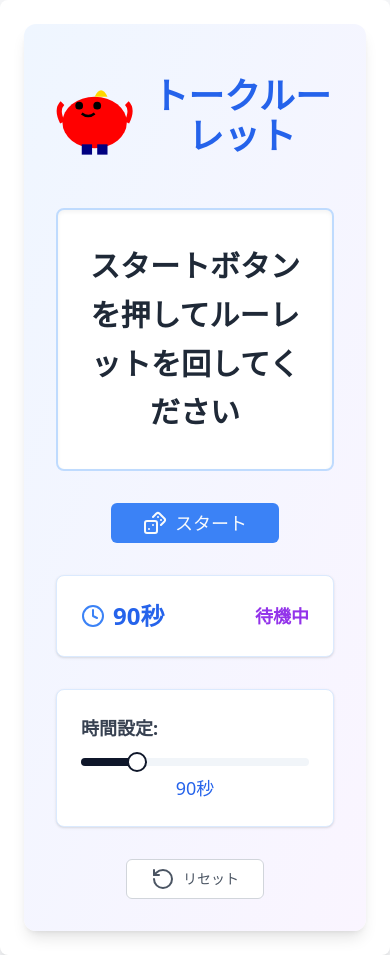
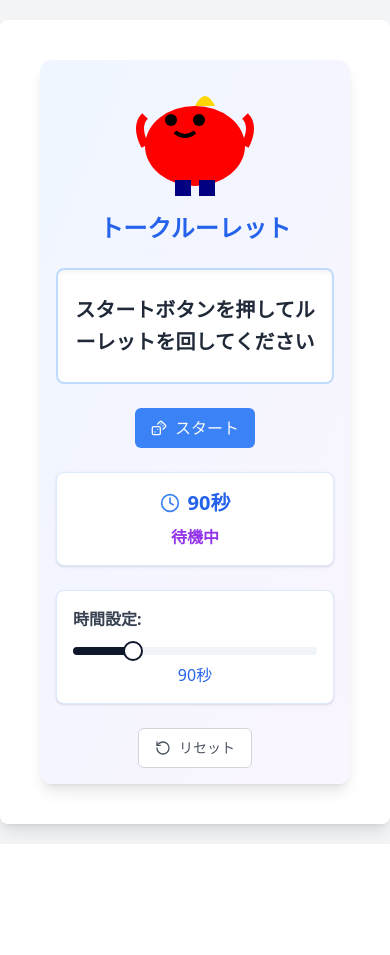
Before and after one commit to yokishin1005/New-, a Next.js app in the folder frontend/: page / in a window 390 px wide. After the commit the page ends 844 px from the top, so only its background shows below. Built offline with nearby package versions, Linux system fonts and the light colour scheme.

Commit message:
modified:   frontend/app/components/TalkRouletteUI.js

```diff
--- a/frontend/app/components/TalkRouletteUI.js
+++ b/frontend/app/components/TalkRouletteUI.js
@@ -25,31 +25,31 @@ const TalkRouletteUI = ({
       case 'idle':
       case 'finished':
         return (
-          <Button onClick={handleStart} className="px-8 py-3 text-lg bg-blue-500 hover:bg-blue-600 transition-colors duration-300 transform hover:scale-105">
-            <Dices className="mr-2" />
+          <Button onClick={handleStart} className="px-4 sm:px-8 py-2 sm:py-3 text-base sm:text-lg bg-blue-500 hover:bg-blue-600 transition-colors duration-300 transform hover:scale-105">
+            <Dices className="mr-2 h-4 w-4 sm:h-5 sm:w-5" />
             スタート
           </Button>
         );
       case 'spinning':
         return (
-          <Button onClick={handleStop} className="px-8 py-3 text-lg bg-red-500 hover:bg-red-600 transition-colors duration-300 transform hover:scale-105">
+          <Button onClick={handleStop} className="px-4 sm:px-8 py-2 sm:py-3 text-base sm:text-lg bg-red-500 hover:bg-red-600 transition-colors duration-300 transform hover:scale-105">
             ストップ
           </Button>
         );
       case 'stopped':
         return (
-          <div className="flex space-x-4">
-            <Button onClick={handleStartTalk} className="px-6 py-3 text-lg bg-green-500 hover:bg-green-600 transition-colors duration-300 transform hover:scale-105">
+          <div className="flex flex-col sm:flex-row space-y-2 sm:space-y-0 sm:space-x-4">
+            <Button onClick={handleStartTalk} className="px-4 sm:px-6 py-2 sm:py-3 text-base sm:text-lg bg-green-500 hover:bg-green-600 transition-colors duration-300 transform hover:scale-105">
               トーク開始
             </Button>
-            <Button onClick={handleChangeTopic} className="px-6 py-3 text-lg bg-yellow-500 hover:bg-yellow-600 transition-colors duration-300 transform hover:scale-105">
+            <Button onClick={handleChangeTopic} className="px-4 sm:px-6 py-2 sm:py-3 text-base sm:text-lg bg-yellow-500 hover:bg-yellow-600 transition-colors duration-300 transform hover:scale-105">
               話題を変える
             </Button>
           </div>
         );
       case 'talking':
         return (
-          <Button onClick={handleChangeTopic} className="px-8 py-3 text-lg bg-yellow-500 hover:bg-yellow-600 transition-colors duration-300 transform hover:scale-105">
+          <Button onClick={handleChangeTopic} className="px-4 sm:px-8 py-2 sm:py-3 text-base sm:text-lg bg-yellow-500 hover:bg-yellow-600 transition-colors duration-300 transform hover:scale-105">
             話題を変える
           </Button>
         );
@@ -59,13 +59,14 @@ const TalkRouletteUI = ({
   };
 
   return (
-    <div className="space-y-8 max-w-2xl mx-auto p-8 bg-gradient-to-br from-blue-50 to-purple-50 rounded-xl shadow-lg">
-      <div className="flex justify-center items-center space-x-4">
+    <div className="p-4 sm:p-6 md:p-8 max-w-xl mx-auto">
+      <div className="space-y-6 sm:space-y-8 bg-gradient-to-br from-blue-50 to-purple-50 rounded-xl shadow-lg p-4 sm:p-6 md:p-8">
+        <div className="flex flex-col sm:flex-row justify-center items-center space-y-4 sm:space-y-0 sm:space-x-4">
           <RouletteCharacter state={state} />
-        <h1 className="text-4xl font-bold text-center text-blue-600">トークルーレット</h1>
+          <h1 className="text-2xl sm:text-3xl md:text-4xl font-bold text-center text-blue-600">トークルーレット</h1>
         </div>
-      <div className="bg-white p-8 rounded-lg shadow-inner border-2 border-blue-200">
-        <p className="text-3xl font-bold min-h-[4em] flex items-center justify-center text-center text-gray-800 leading-relaxed">
+        <div className="bg-white p-4 sm:p-6 md:p-8 rounded-lg shadow-inner border-2 border-blue-200">
+          <p className="text-xl sm:text-2xl md:text-3xl font-bold min-h-[4em] flex items-center justify-center text-center text-gray-800 leading-relaxed">
             {state === 'spinning'
               ? <span className="animate-pulse">{displayedTopic}</span>
               : (currentTopic || 'スタートボタンを押してルーレットを回してください')}
@@ -74,19 +75,19 @@ const TalkRouletteUI = ({
         <div className="flex justify-center">
           {renderButtons()}
         </div>
-      <div className="bg-white p-6 rounded-lg shadow border border-blue-100">
-        <div className="flex justify-between items-center">
+        <div className="bg-white p-4 sm:p-6 rounded-lg shadow border border-blue-100">
+          <div className="flex flex-col sm:flex-row justify-between items-center space-y-2 sm:space-y-0">
             <div className="flex items-center">
-            <Clock className="text-blue-500 mr-2" />
-            <p className="text-2xl font-bold text-blue-600">{timeLeft}秒</p>
+              <Clock className="text-blue-500 mr-2 h-5 w-5 sm:h-6 sm:w-6" />
+              <p className="text-xl sm:text-2xl font-bold text-blue-600">{timeLeft}秒</p>
             </div>
-          <p className="text-lg font-semibold text-purple-600">
+            <p className="text-base sm:text-lg font-semibold text-purple-600">
               {state === 'talking' ? '話し合い中' : state === 'finished' ? '終了' : '待機中'}
             </p>
           </div>
         </div>
-      <div className="bg-white p-6 rounded-lg shadow border border-blue-100">
-        <p className="font-semibold text-lg mb-4 text-gray-700">時間設定:</p>
+        <div className="bg-white p-4 sm:p-6 rounded-lg shadow border border-blue-100">
+          <p className="font-semibold text-base sm:text-lg mb-4 text-gray-700">時間設定:</p>
           <Slider
             min={30}
             max={300}
@@ -96,13 +97,14 @@ const TalkRouletteUI = ({
             disabled={state === 'talking' || state === 'spinning'}
             className="mb-2"
           />
-        <p className="text-center mt-2 text-lg font-medium text-blue-600">{duration}秒</p>
+          <p className="text-center mt-2 text-base sm:text-lg font-medium text-blue-600">{duration}秒</p>
         </div>
         <div className="flex justify-center">
-        <Button onClick={handleReset} variant="outline" className="px-6 py-2 text-gray-600 hover:text-gray-800 border-gray-300 hover:border-gray-400 transition-colors duration-300">
-          <RotateCcw className="mr-2" />
+          <Button onClick={handleReset} variant="outline" className="px-4 sm:px-6 py-2 text-sm sm:text-base text-gray-600 hover:text-gray-800 border-gray-300 hover:border-gray-400 transition-colors duration-300">
+            <RotateCcw className="mr-2 h-4 w-4 sm:h-5 sm:w-5" />
             リセット
           </Button>
+        </div>
       </div>
     </div>
   );
```
Lines whose indentation alone changed are shown as unchanged.
